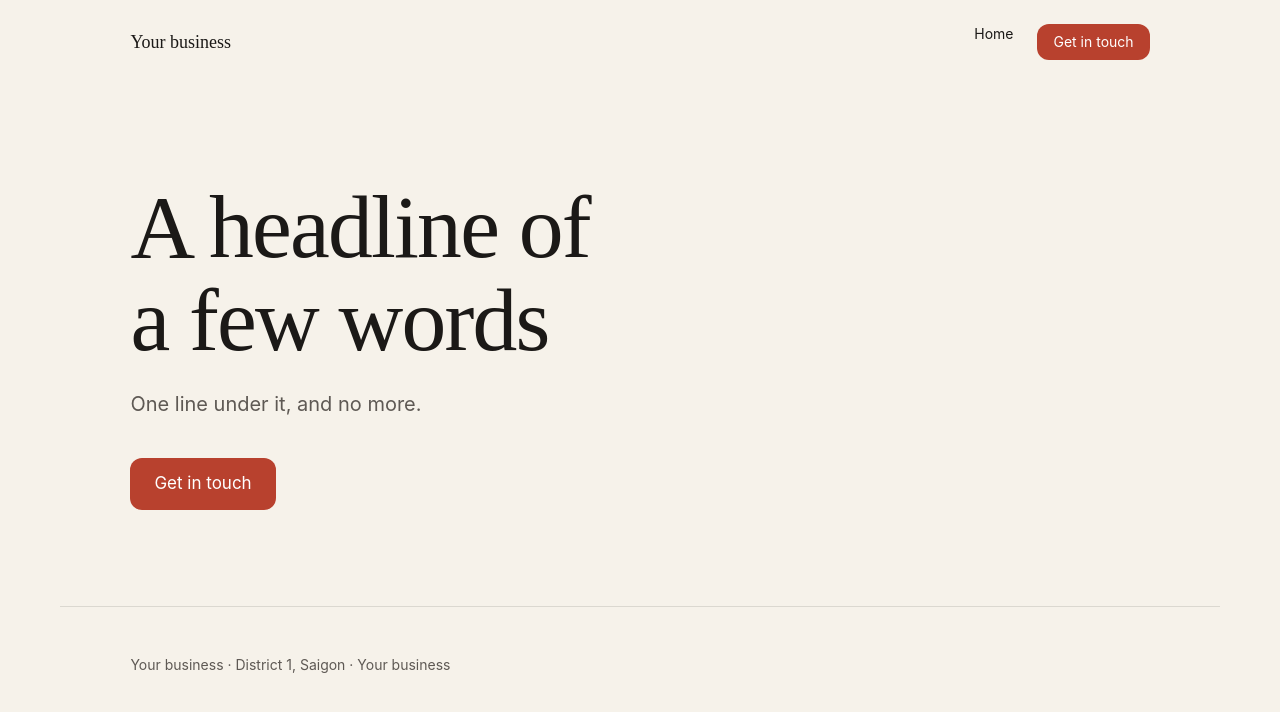
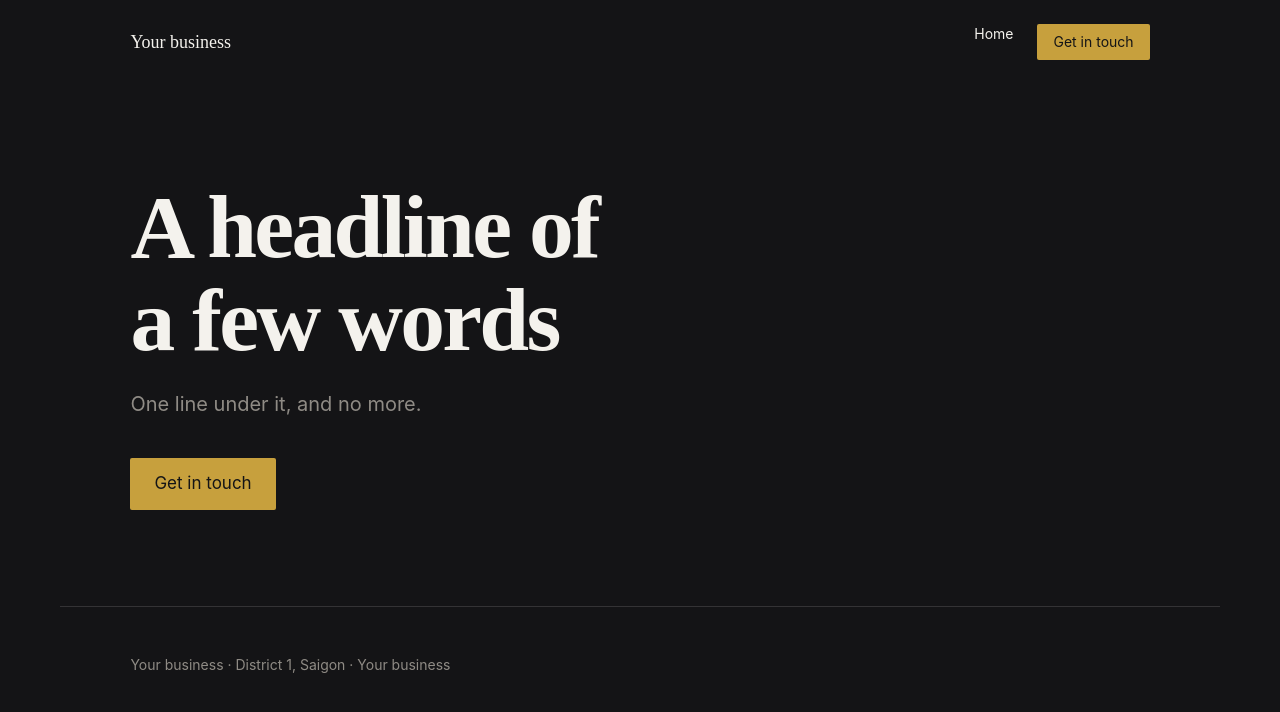
Before and after one commit to ThanhNV121097/project-5d522ff7, a React (Vite) app in the folder code/frontend/: page / in a window 1280 px wide. Shown: the top 712 px of the page. Built offline with nearby package versions, Linux system fonts and the light colour scheme.

Commit message:
design: theme tokens

```diff
--- a/code/frontend/src/theme.css
+++ b/code/frontend/src/theme.css
@@ -1,22 +1,26 @@
 /* The design's tokens. Every colour, face and shape on the site is one of
    these, so the owner changes the whole site by changing a value here — in
-   the Studio, without a rebuild. Components never carry a raw colour. */
+   the Studio, without a rebuild. Components never carry a raw colour.
+
+   Tiệm công nghệ Thành sells Apple hardware. The palette borrows Apple's own
+   material vocabulary — graphite, titanium, a brushed-gold finish — instead
+   of a generic brand accent. */
 :root {
-  --ground: #F6F2EA;
-  --surface: #FFFFFF;
-  --ink: #1B1917;
-  --ink-soft: #5E5954;
-  --accent: #B8412E;
-  --accent-ink: #FFFFFF;
-  --line: rgba(27, 25, 23, 0.12);
+  --ground: #141416;
+  --surface: #1D1E21;
+  --ink: #F4F2ED;
+  --ink-soft: #8F8B85;
+  --accent: #C7A03D;
+  --accent-ink: #141416;
+  --line: rgba(244, 242, 237, 0.14);
 
-  --font-display: "Fraunces";
+  --font-display: "Space Grotesk";
   --font-body: "Inter";
-  --weight-display: 500;
-  --tracking-display: -0.02em;
+  --weight-display: 600;
+  --tracking-display: -0.03em;
 
-  --radius: 12px;
-  --radius-sm: 6px;
+  --radius: 2px;
+  --radius-sm: 1px;
   --radius-pill: 999px;
 
   /* Spacing, shadow and motion: one scale each, so a story can always name a
@@ -29,10 +33,10 @@
   --space-8: 32px;
   --space-12: 48px;
   --space-16: 64px;
-  --shadow-sm: 0 1px 2px rgba(27, 25, 23, 0.06);
-  --shadow-md: 0 8px 24px -12px rgba(27, 25, 23, 0.25);
+  --shadow-sm: 0 1px 2px rgba(0, 0, 0, 0.3);
+  --shadow-md: 0 12px 32px -16px rgba(0, 0, 0, 0.6);
   --duration-fast: 120ms;
-  --duration-base: 220ms;
+  --duration-base: 600ms;
   --ease-out: cubic-bezier(0.2, 0.7, 0.2, 1);
 
   --page: 1160px;
```
